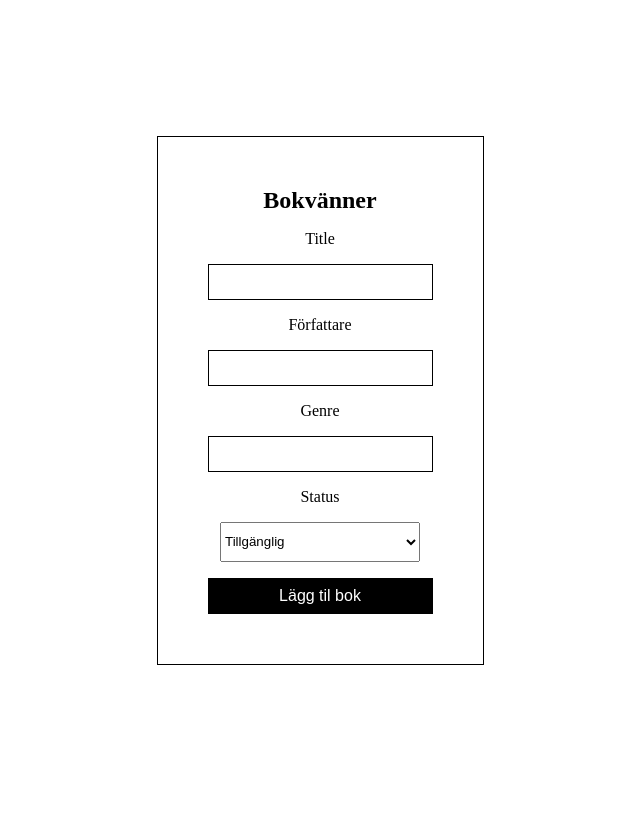
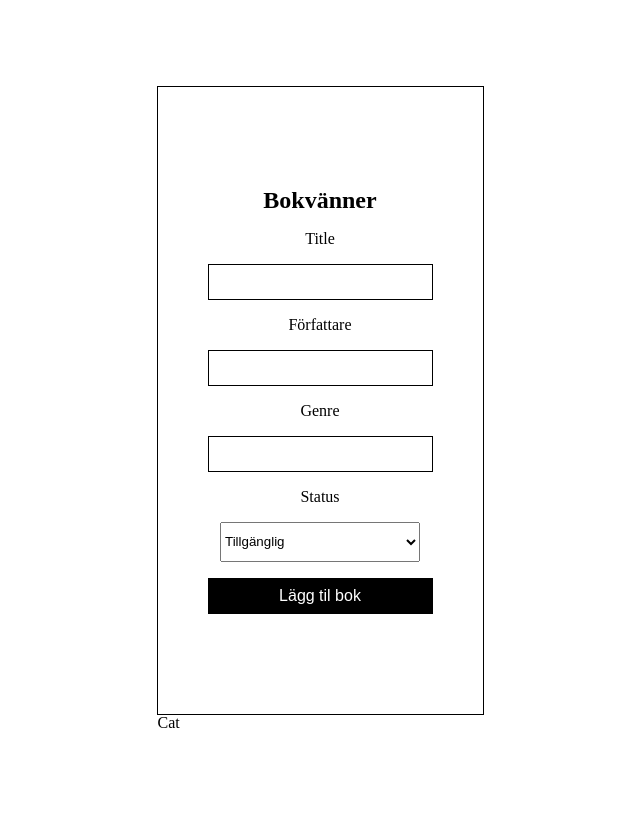
Before and after one commit to ErikTP/book-list-app, a plain HTML site: page index.html in a window 1280 px wide. Shown: the whole page, without its empty margins (320-960 px from the left). Drawn offline with Linux system fonts and the light colour scheme.

Commit message:
Update index.html and styles.css to enhance layout and add initial list item

```diff
--- a/index.html
+++ b/index.html
@@ -25,7 +25,11 @@
         </select>
         <button type="submit">Lägg til bok</button>
       </form>
-      <ul></ul>
+      <div>
+      <ul>
+        <li>Cat</li>
+      </ul>
+    </div>
     </section>
   </body>
 </html>
--- a/styles.css
+++ b/styles.css
@@ -8,7 +8,7 @@ body {
     display: flex;
     flex-direction: column;
     align-items: center;
-    justify-content: center;
+    justify-content: space-around;
     height: 100vh;
 }
 
@@ -20,7 +20,6 @@ form {
     width: 100%;
     height: 100%;
     gap: 1rem;
-    border: 1px solid #000;
     padding: 50px;
 }
 
@@ -45,3 +44,13 @@ button {
     color: #fff;
     cursor: pointer;
 }
+
+ul {
+    width: 100px;
+    height: 100px;
+    list-style: none;
+}
+
+section {
+    border: 1px solid #000;
+}
```
